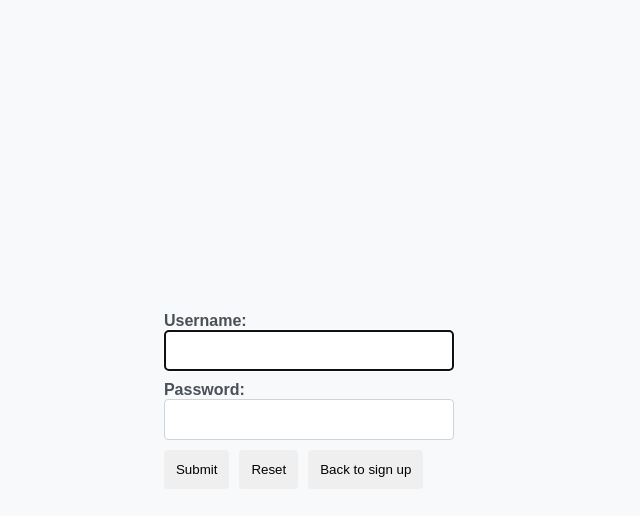
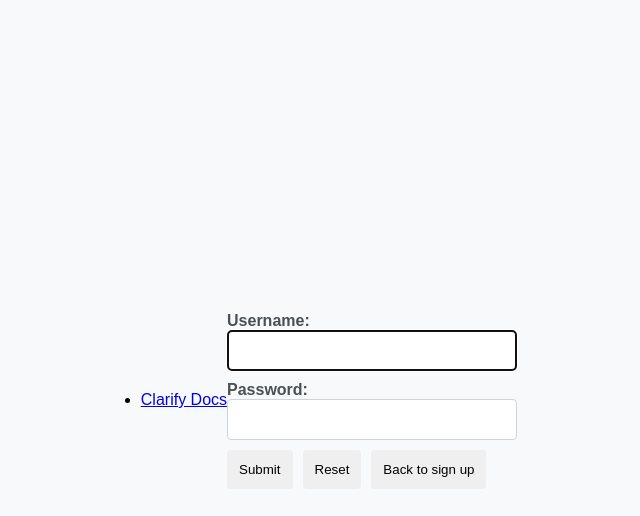
Before and after one commit to ArturMistiuk/clarify_docs, a Django app: page /profiles/login/ in a window 1280 px wide. Shown: the top 516 px of the page, without its empty margins (331-971 px from the left). Run offline with Django 4.2, Linux system fonts and the light colour scheme.

Commit message:
Update login.html

```diff
--- a/clarify_docs/profiles/templates/login.html
+++ b/clarify_docs/profiles/templates/login.html
@@ -9,6 +9,9 @@
     <link rel="stylesheet" type="text/css" href="{% static 'login.css' %}">
 </head>
 <body>
+    <ul>
+        <li><a href="{% url 'profiles:index' %}">Clarify Docs</a></li>
+    </ul>
 {% if messages %}
     <div>
         {% for message in messages %}
```
